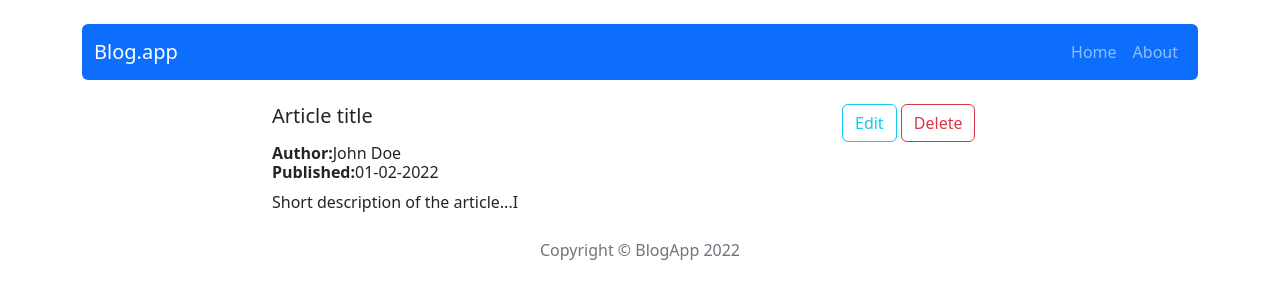
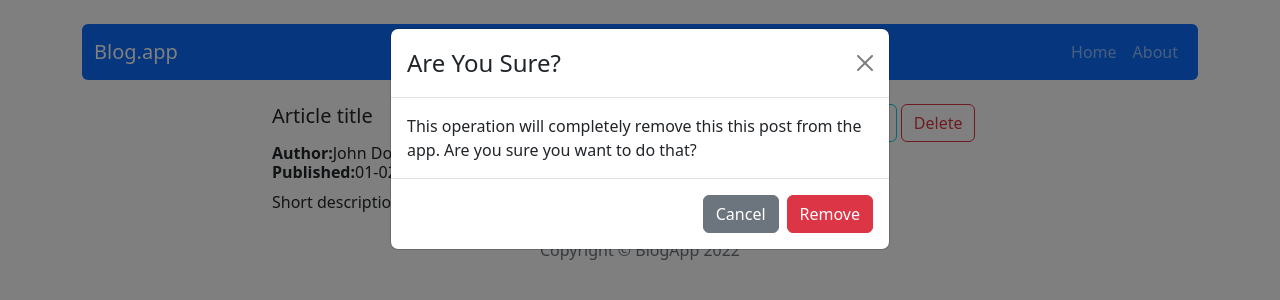
Before and after one commit to Zbigniew013/first-blog-app, a React (Create React App) app: page /post/1 in a window 1280 px wide. Both pictures are taken after a click on the button "Delete". Shown: the top 300 px of the page. Built offline with nearby package versions, Linux system fonts and the light colour scheme.

Commit message:
remove post + modal button

```diff
--- a/src/components/pages/SinglePost.js
+++ b/src/components/pages/SinglePost.js
@@ -3,17 +3,32 @@ import Row from 'react-bootstrap/Row';
 import Col from 'react-bootstrap/Col';
 import { Card } from "react-bootstrap";
 import { getPostById } from "../../redux/postsRedux";
-import { useSelector } from 'react-redux';
+import { useDispatch, useSelector } from 'react-redux';
 import { Navigate } from "react-router-dom";
 import { Link } from "react-router-dom";
 import { useParams } from "react-router-dom";
+import { Modal } from "react-bootstrap";
+import { useState } from "react";
+import { removePost } from "../../redux/postsRedux";
 
 
 const SinglePost = () => {
 
+  const [show, setShow] = useState(false);
+
+  const handleClose = () => setShow(false);
+  const handleShow = () => setShow(true);
+
   const { id } = useParams();
 
   const postData = useSelector(state => getPostById(state, id));
+
+  const dispatch = useDispatch();
+
+  const thrash = (event) => {
+    event.preventDefault();
+    dispatch(removePost(postData.id))
+  };
 
   if(!postData) return <Navigate to="/"/>
 
@@ -26,10 +41,32 @@ const SinglePost = () => {
           <Card.Subtitle className="mt-0"><strong>Published:</strong>{postData.publishedDate}</Card.Subtitle>
           <Card.Text className="mt-2">{postData.shortDescription}</Card.Text>
       </Col>
+
       <Col lg={2}>
         <Link key={postData.id} to={"/post/edit/" + postData.id}>
           <Button variant="outline-info"  className="mr-4">Edit</Button>
-        </Link> <Button variant="outline-danger">Delete</Button>
+        </Link> <Button variant="outline-danger" onClick={handleShow} >Delete</Button>
+
+      <Modal
+        show={show}
+        onHide={handleClose}
+        backdrop="static"
+        keyboard={false}
+      >
+        <Modal.Header closeButton>
+          <Modal.Title>Are You Sure?</Modal.Title>
+        </Modal.Header>
+        <Modal.Body>
+          This operation will completely remove this this post from the app. Are you sure you want to do that?
+        </Modal.Body>
+        <Modal.Footer>
+          <Button variant="secondary" onClick={handleClose}>
+            Cancel
+          </Button>
+          <Button variant="danger" onClick={thrash}>Remove</Button>
+        </Modal.Footer>
+      </Modal>
+
       </Col>
       <Col lg={2}></Col>
     </Row>
--- a/src/redux/postsRedux.js
+++ b/src/redux/postsRedux.js
@@ -5,15 +5,16 @@ export const getPostById = ({ posts }, postId) => posts.find(post => post.id ===
 
 // actions
 const createActionName = actionName => `app/posts/${actionName}`;
-const XXXXXXX = createActionName('XXXXXXX');
+const REMOVE_POST = createActionName('REMOVE_POST');
 
 // action creators
+export const removePost = payload => ({ type: REMOVE_POST, payload})
 
 
 const postsReducer = (statePart = [], action) => {
   switch (action.type) {
-    case XXXXXXX:
-      return [];
+    case REMOVE_POST:
+      return statePart.filter(post => post.id !== action.payload);
     default:
       return statePart;
   };
```
